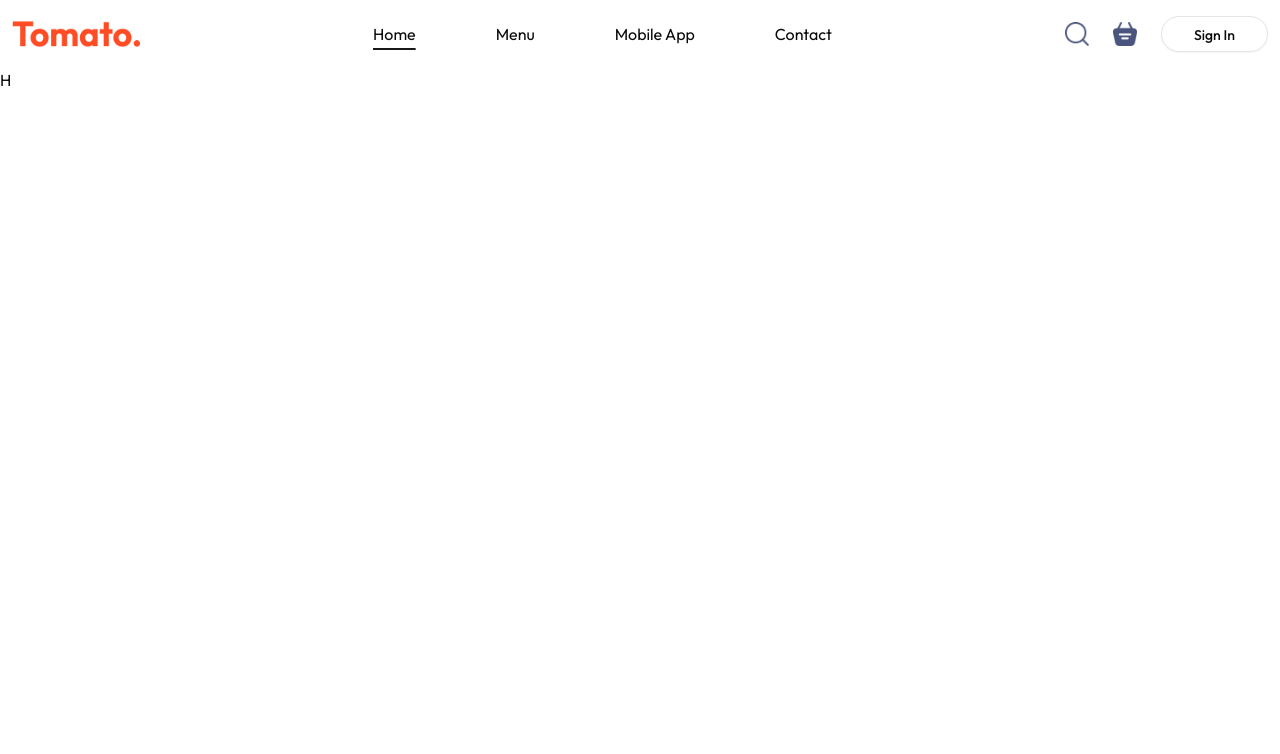
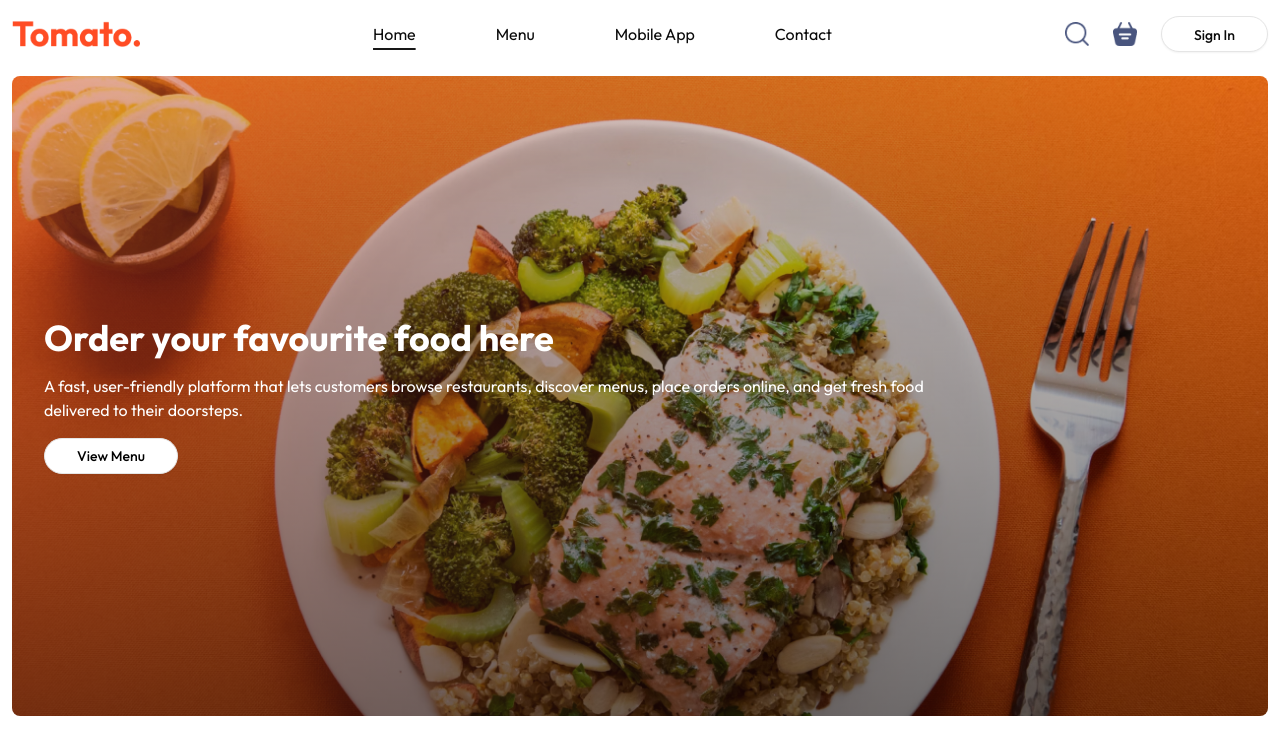
Before and after one commit to mohangrg2018/food-delivery, a React (Vite) app in the folder client/: page / in a window 1280 px wide. Shown: the top 754 px of the page. Built offline with nearby package versions, Linux system fonts and the light colour scheme.

Commit message:
feat: implement Hero component with background image and text content

```diff
--- a/client/src/components/sections/Hero.jsx
+++ b/client/src/components/sections/Hero.jsx
@@ -1,5 +1,21 @@
+import { Button } from "../ui/button";
+
 const Hero = () => {
-  return <section>H</section>;
+  return (
+    <section className="container__width mt-2">
+      <div className="hero_background h-[60vh] lg:h-[80vh] flex flex-col gap-4 items-start justify-center px-8 text-white rounded-md">
+        <h1 className="text-4xl font-bold">Order your favourite food here</h1>
+        <p className="w-[70vw]">
+          A fast, user-friendly platform that lets customers browse restaurants,
+          discover menus, place orders online, and get fresh food delivered to
+          their doorsteps.
+        </p>
+        <Button variant="outline" className="text-black">
+          View Menu
+        </Button>
+      </div>
+    </section>
+  );
 };
 
 export default Hero;
--- a/client/src/index.css
+++ b/client/src/index.css
@@ -128,5 +128,13 @@
     nav ul li a.active {
       @apply underline underline-offset-8 decoration-primary decoration-2;
     }
+
+    .hero_background {
+      background-image: linear-gradient(rgba(0, 0, 0, 0.05), rgba(0, 0, 0, 0.5)),
+        url("../src/assets/frontend_assets/header_img.png");
+      background-size: cover;
+      background-position: center;
+      background-repeat: no-repeat;
+    }
   }
 }
```
